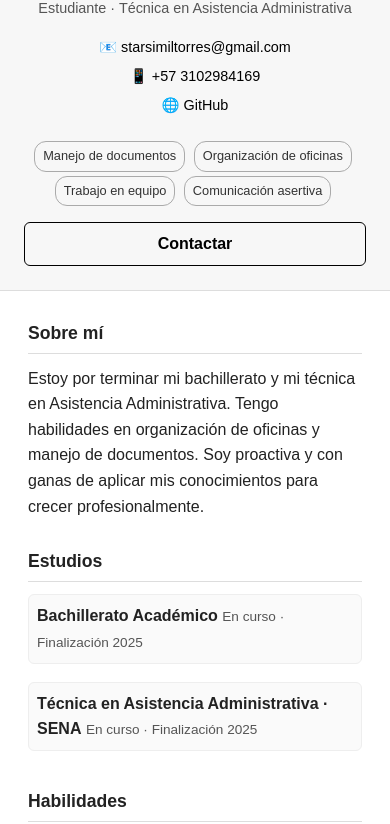
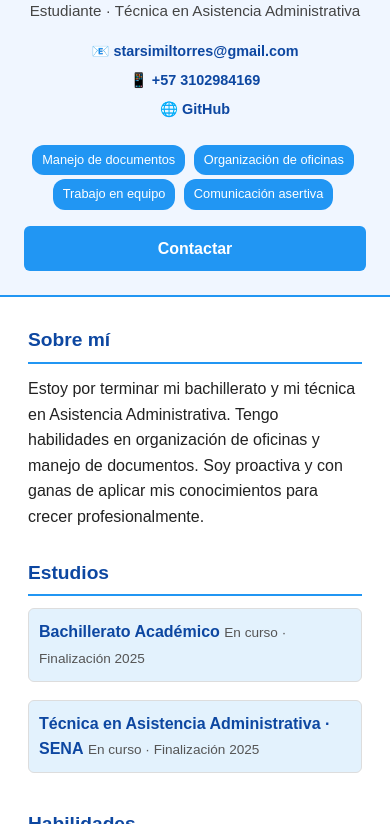
Before and after one commit to saritatttorres-blip/Milandingpage, a plain HTML site: page index.html in a window 390 px wide. Shown: the part 223-1047 px from the top of the page. Drawn offline with Linux system fonts and the light colour scheme.

Commit message:
Update index.html

```diff
--- a/index.html
+++ b/index.html
@@ -4,59 +4,9 @@
   <meta charset="UTF-8" />
   <meta name="viewport" content="width=device-width, initial-scale=1" />
   <title>CV - Sara Milena Torres Thomas</title>
-  <style>
-    *{box-sizing:border-box; margin:0; padding:0}
-    body{
-      font-family: Arial, Helvetica, sans-serif;
-      background:#fff;
-      color:#222;
-      line-height:1.6;
-    }
-    .cv{
-      display:grid;
-      grid-template-columns:260px 1fr;
-      min-height:100vh;
-    }
-    aside{
-      background:#f7f7f7;
-      padding:24px;
-      border-right:1px solid #ddd;
-    }
-    .foto{
-      width:140px; height:140px; border-radius:50%;
-      display:block; margin:0 auto 16px;
-      border:2px solid #ccc; object-fit:cover;
-    }
-    h1{text-align:center; font-size:1.4rem; margin-bottom:4px}
-    .rol{text-align:center; font-size:.9rem; color:#555; margin-bottom:16px}
-    .info{font-size:.9rem; margin-bottom:20px}
-    .info div{margin-bottom:6px}
-    .info a{color:#000; text-decoration:none}
-    .chip{
-      display:inline-block; padding:4px 8px; font-size:.8rem;
-      border:1px solid #aaa; border-radius:12px;
-      margin:4px 4px 0 0; color:#333;
-    }
-    .boton{
-      display:block; text-align:center; text-decoration:none;
-      border:1px solid #000; padding:8px; border-radius:6px;
-      font-weight:bold; margin-top:16px; color:#000;
-    }
-    main{padding:28px}
-    section{margin-bottom:28px}
-    h2{font-size:1.1rem; border-bottom:1px solid #ddd; padding-bottom:6px; margin-bottom:12px}
-    .lista{list-style:none; padding:0; margin:0}
-    .item{padding:8px; border:1px solid #eee; border-radius:6px; margin-bottom:8px; background:#fafafa}
-    .etq{font-weight:600}
-    .sub{font-size:.85rem; color:#555}
-    .grid-2{display:grid; grid-template-columns:1fr 1fr; gap:10px}
-    footer{text-align:center; font-size:.8rem; color:#666; margin-top:20px}
-    @media(max-width:760px){
-      .cv{grid-template-columns:1fr}
-      aside{border-right:none; border-bottom:1px solid #ddd; text-align:center}
-      .grid-2{grid-template-columns:1fr}
-    }
-  </style>
+
+  <!-- Enlace a tu CSS externo -->
+  <link rel="stylesheet" href="style.css">
 </head>
 <body>
   <div class="cv">
```
